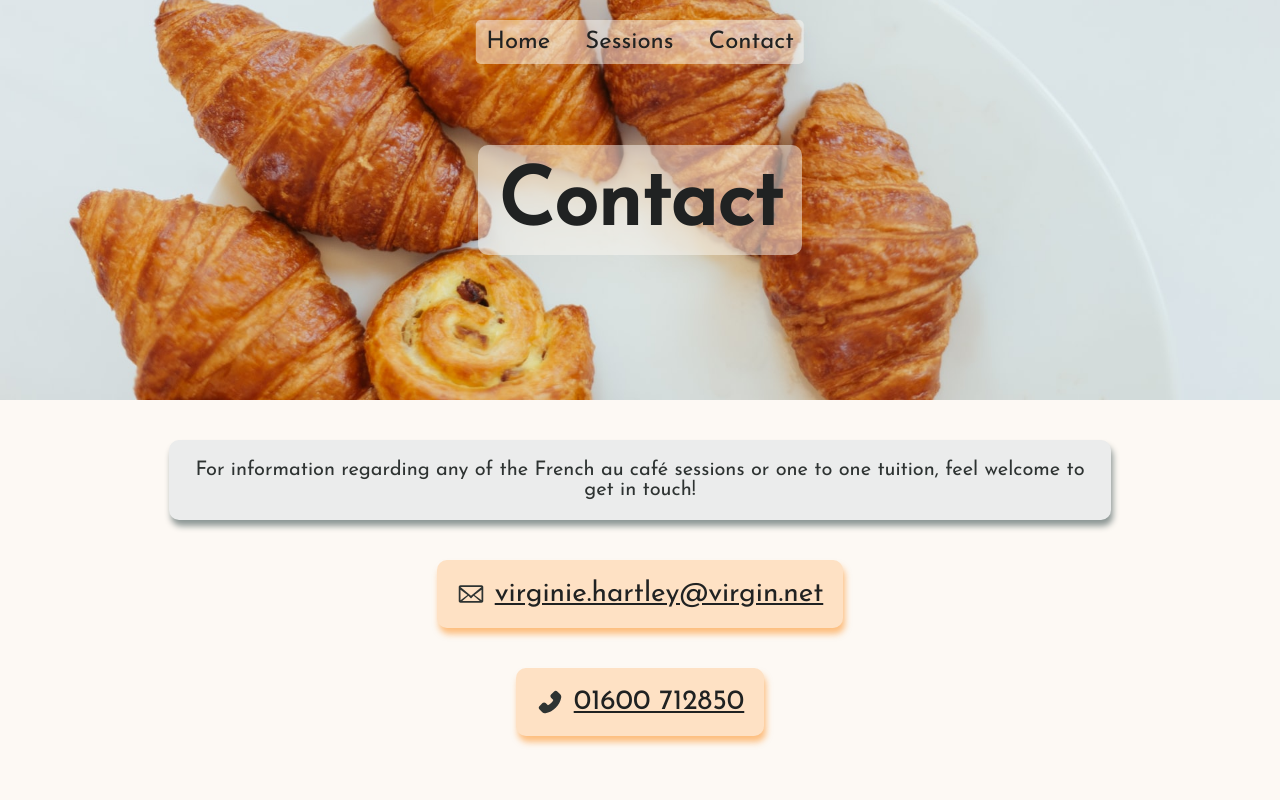
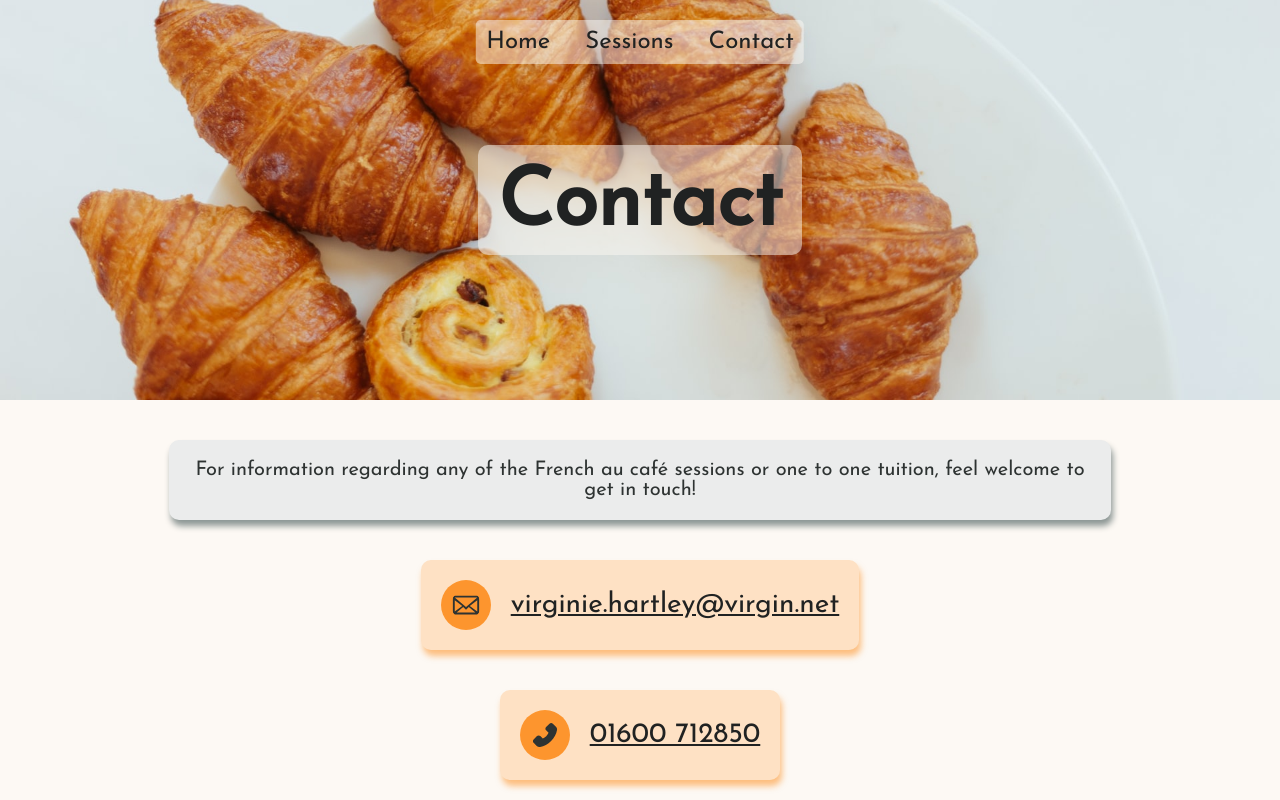
Before and after one commit to Velocima/ginnie-french, a Next.js app: page /contact in a window 1280 px wide. Built offline with nearby package versions, Linux system fonts and the light colour scheme.

Commit message:
styling refined on contact page

```diff
--- a/styles/contact.module.css
+++ b/styles/contact.module.css
@@ -47,12 +47,16 @@
 .contact a {
 	display: inline-flex;
 	align-items: center;
+	justify-content: center;
+	flex-wrap: no-wrap;
 	max-width: 90%;
 	margin: 20px 0;
 	padding: 20px;
 	border-radius: 10px;
 	font-size: 1.75rem;
+	text-align: center;
 	text-decoration: underline;
+	word-break: break-all;
 	background-color: rgba(253, 131, 9, 0.2);
 	box-shadow: 2px 6px 6px rgba(253, 131, 9, 0.5);
 	transition: 0.3s;
@@ -63,6 +67,11 @@
 }
 
 .icon {
+	flex-shrink: 0;
+	margin-right: 20px;
+	padding: 10px;
+	border-radius: 50%;
+	font-size: 50px;
 	color: rgb(46, 51, 50);
-	margin-right: 10px;
+	background-color: rgba(253, 131, 9, 0.8);
 }
```
